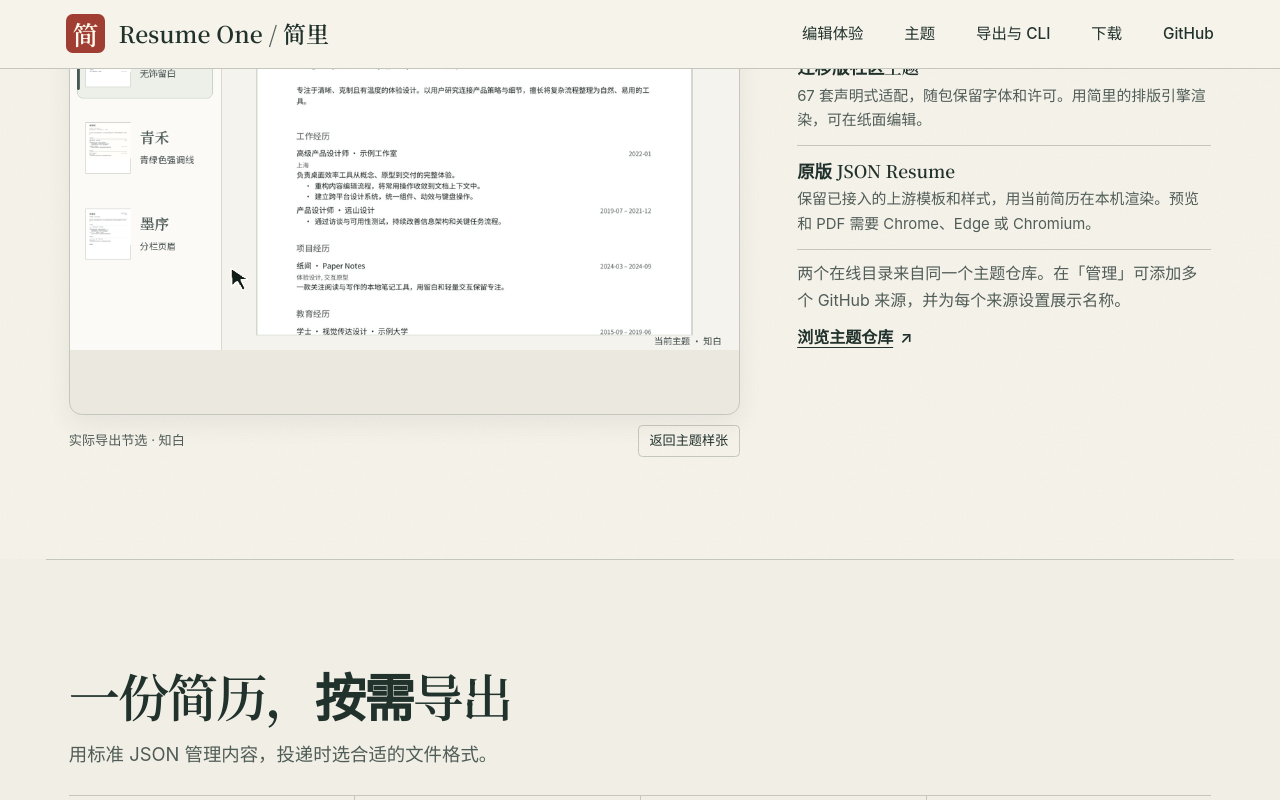
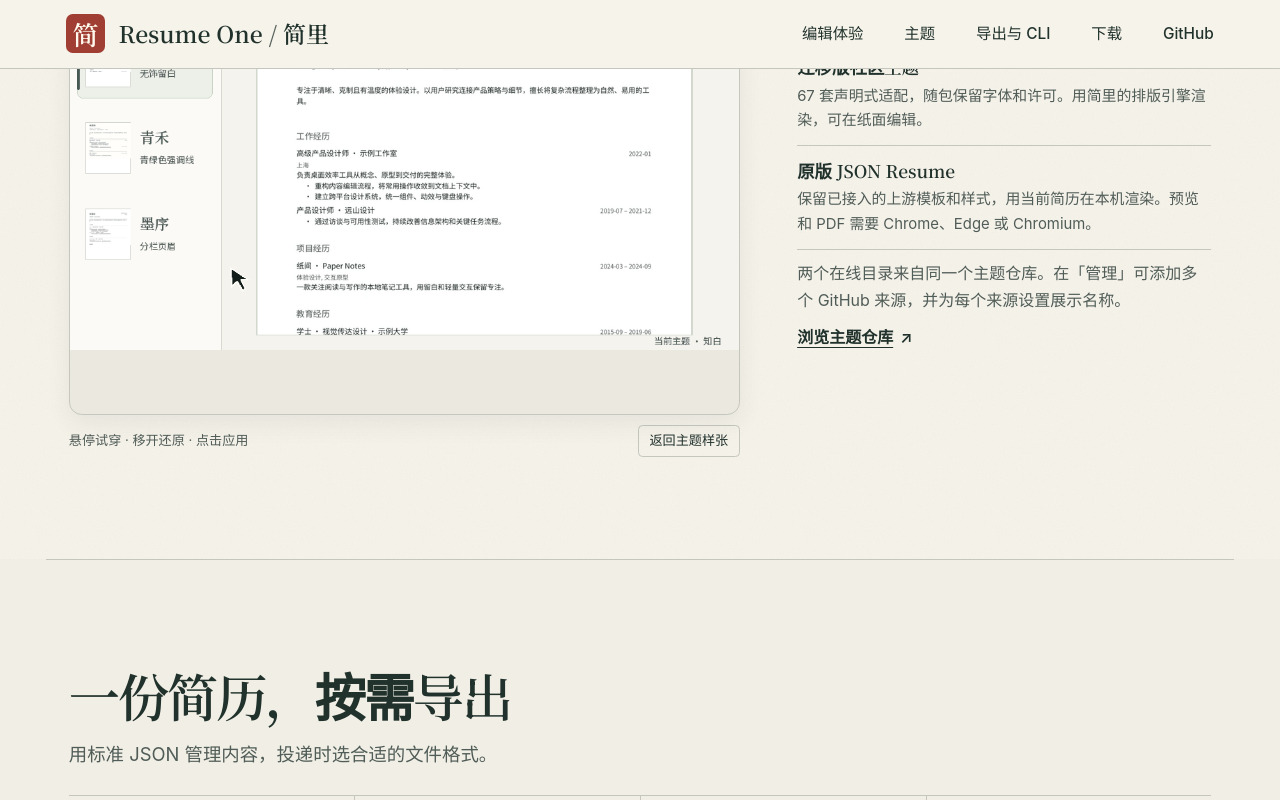
Before and after one commit to sctb512/resume-one-site, a plain HTML site: page site/index.html in a window 1280 px wide. Both pictures are taken after a click on the button "播放切换演示". Shown: the part 2188-2988 px from the top of the page. Drawn offline with Linux system fonts and the light colour scheme; no server answers.

Commit message:
Label the optional animation separately from the active sample

```diff
--- a/site/index.html
+++ b/site/index.html
@@ -219,7 +219,8 @@
                alt="光标悬停青禾时纸面改变，移开恢复知白。点击墨序后移开，纸面保留墨序。">
         </div>
         <figcaption>
-          <span>实际导出节选 <span aria-hidden="true">·</span> <span data-theme-caption>知白</span></span>
+          <span id="theme-sample-caption">实际导出节选 <span aria-hidden="true">·</span> <span data-theme-caption>知白</span></span>
+          <span id="theme-motion-caption" hidden>悬停试穿 · 移开还原 · 点击应用</span>
           <button type="button" id="theme-motion-toggle" aria-controls="theme-motion-image" aria-expanded="false" hidden>播放切换演示</button>
         </figcaption>
       </figure>
--- a/site/site.js
+++ b/site/site.js
@@ -11,7 +11,9 @@ const themeColors = { zhibai: "#f6f3ea", qinghe: "#edf4e9", moxu: "#19282e" };
 const themeKey = "resume-one-site-theme";
 let selectedTheme = root.dataset.siteTheme;
 const themeSample = document.querySelector("#theme-sample");
+const sampleCaption = document.querySelector("#theme-sample-caption");
 const motionImage = document.querySelector("#theme-motion-image");
+const motionCaption = document.querySelector("#theme-motion-caption");
 const motionToggle = document.querySelector("#theme-motion-toggle");
 const stillImage = motionImage.getAttribute("src");
 const reduceMotion = window.matchMedia("(prefers-reduced-motion: reduce)");
@@ -21,6 +23,8 @@ function showThemeMotion(play) {
   motionImage.src = play ? motionImage.dataset.animation : stillImage;
   motionImage.hidden = !play;
   themeSample.hidden = play;
+  motionCaption.hidden = !play;
+  sampleCaption.hidden = play;
   motionToggle.setAttribute("aria-expanded", String(play));
   motionToggle.textContent = play ? "返回主题样张" : "播放切换演示";
 }
```
